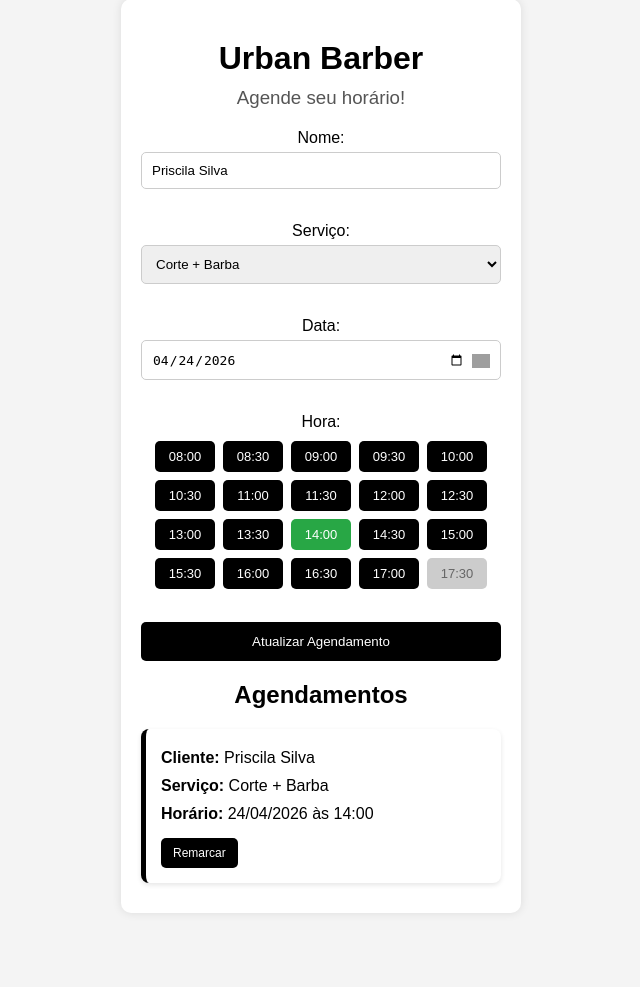
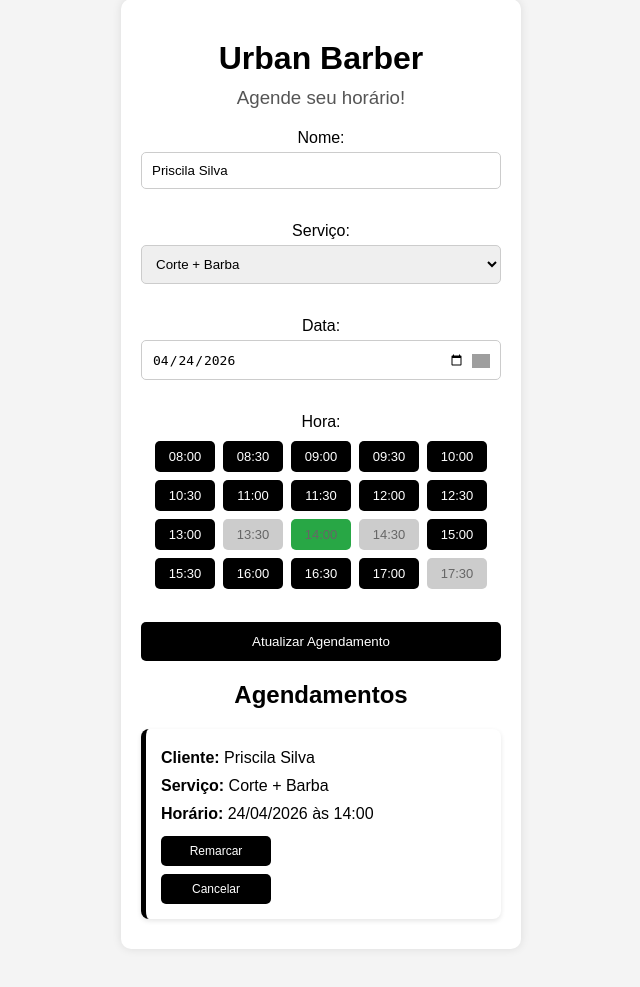
Before and after one commit to prgalhardo/barbershop-management-system, a Flask app: a page that uses templates/index.html in a window 1280 px wide. Shown: the part 39-1026 px from the top of the page, without its empty margins (319-959 px from the left). Before the commit the page ends 922 px from the top, so only its background shows below. Run offline with Flask 3, Linux system fonts and the light colour scheme; data comes from the database, SQL or seed files in the repository; both versions use the stored data as it was after the commit; grey boxes are pictures that could not be loaded.

Commit message:
feat: adicionar delete e corrigir lógica de bloqueio de horários
- implementa funcionalidade de cancelamento de agendamentos (DELETE)
- adiciona botão 'Cancelar' nos cards
- corrige cálculo de disponibilidade considerando duração dos serviços
- bloqueia horários que conflitam por intervalo, não apenas igualdade
- impede seleção de horários que ultrapassam outros agendamentos
- melhora consistência entre frontend e backend na validação de horários

```diff
--- a/app.py
+++ b/app.py
@@ -30,7 +30,7 @@ def criar_tabela():
     conn.commit()
     conn.close()
 
-
+# EDITAR (UPDATE)
 @app.route("/editar/<int:id>")
 def editar(id):
     conn = sqlite3.connect("barbearia.db")
@@ -59,7 +59,20 @@ def editar(id):
         hora=data_obj.strftime("%H:%M")
     ))
 
+# DELETAR (DELETE)
+@app.route("/deletar/<int:id>", methods=["POST"])
+def deletar(id):
+    conn = sqlite3.connect("barbearia.db")
+    cursor = conn.cursor()
 
+    cursor.execute("DELETE FROM agendamentos WHERE id = ?", (id,))
+
+    conn.commit()
+    conn.close()
+
+    return redirect("/")
+
+# HOME
 @app.route("/", methods=["GET", "POST"])
 def home():
     erro = None
@@ -68,7 +81,10 @@ def home():
     servico_filtro = request.args.get("servico") or request.form.get("servico")
     editar_id = request.args.get("editar_id") or request.form.get("editar_id")
 
-    duracao_selecionada = duracao_servicos.get(servico_filtro, 30)
+    if not servico_filtro:
+        duracao_selecionada = 60  # bloqueia mais horários
+    else:
+        duracao_selecionada = duracao_servicos.get(servico_filtro, 60)
 
     # CADASTRAR / ATUALIZAR
     if request.method == "POST":
@@ -169,8 +185,9 @@ def home():
     horarios = []
 
     if data_filtro:
-        inicio_dia = datetime.strptime("08:00", "%H:%M")
-        fim_dia = datetime.strptime("18:00", "%H:%M")
+        data_base = datetime.strptime(data_filtro, "%Y-%m-%d")
+        inicio_dia = data_base.replace(hour=8, minute=0)
+        fim_dia = data_base.replace(hour=18, minute=0)
 
         conn = sqlite3.connect("barbearia.db")
         cursor = conn.cursor()
--- a/static/style.css
+++ b/static/style.css
@@ -91,24 +91,20 @@ button:hover {
     transition: 0.2s ease;
 }
 
-/* hover só se estiver disponível */
 .hora-btn:hover:not(.ocupado) {
     background: #333;
 }
 
-/* ocupado */
 .hora-btn.ocupado {
     background: #ccc;
     color: #666;
     cursor: not-allowed;
 }
 
-/* selecionado */
 .hora-btn.selecionado {
     background: #28a745;
 }
 
-/* clique */
 .hora-btn:active:not(.ocupado) {
     transform: scale(0.95);
 }
@@ -138,10 +134,26 @@ li {
     border-radius: 8px;
     text-align: left;
     box-shadow: 0 2px 5px rgba(0,0,0,0.1);
+
+    display: flex;
+    flex-direction: column;
 }
 
 .card p {
     margin: 5px 0;
+}
+
+/* BOTÕES DENTRO DO CARD */
+.card a,
+.card form {
+    margin-top: 8px;
+}
+
+.card button {
+    width: 110px;
+    padding: 8px 0;
+    font-size: 12px;
+    text-align: center;
 }
 
 /* RESPONSIVO */
@@ -186,15 +198,3 @@ li {
 .tooltip:hover .tooltiptext {
     visibility: visible;
 }
-
-.card button {
-    width: auto;
-    padding: 8px 12px;
-    font-size: 12px;
-    margin-top: 10px;
-}
-
-.card {
-    display: flex;
-    flex-direction: column;
-}
--- a/templates/index.html
+++ b/templates/index.html
@@ -105,6 +105,9 @@
                         <a href="/editar/{{ agendamento.id }}">
                             <button type="button">Remarcar</button>
                         </a>
+                        <form method="POST" action="/deletar/{{ agendamento.id }}">
+                            <button type="submit">Cancelar</button>
+                        </form>
 
                     </div>
                 {% endfor %}
```
Also changed, not shown: barbearia.db.
